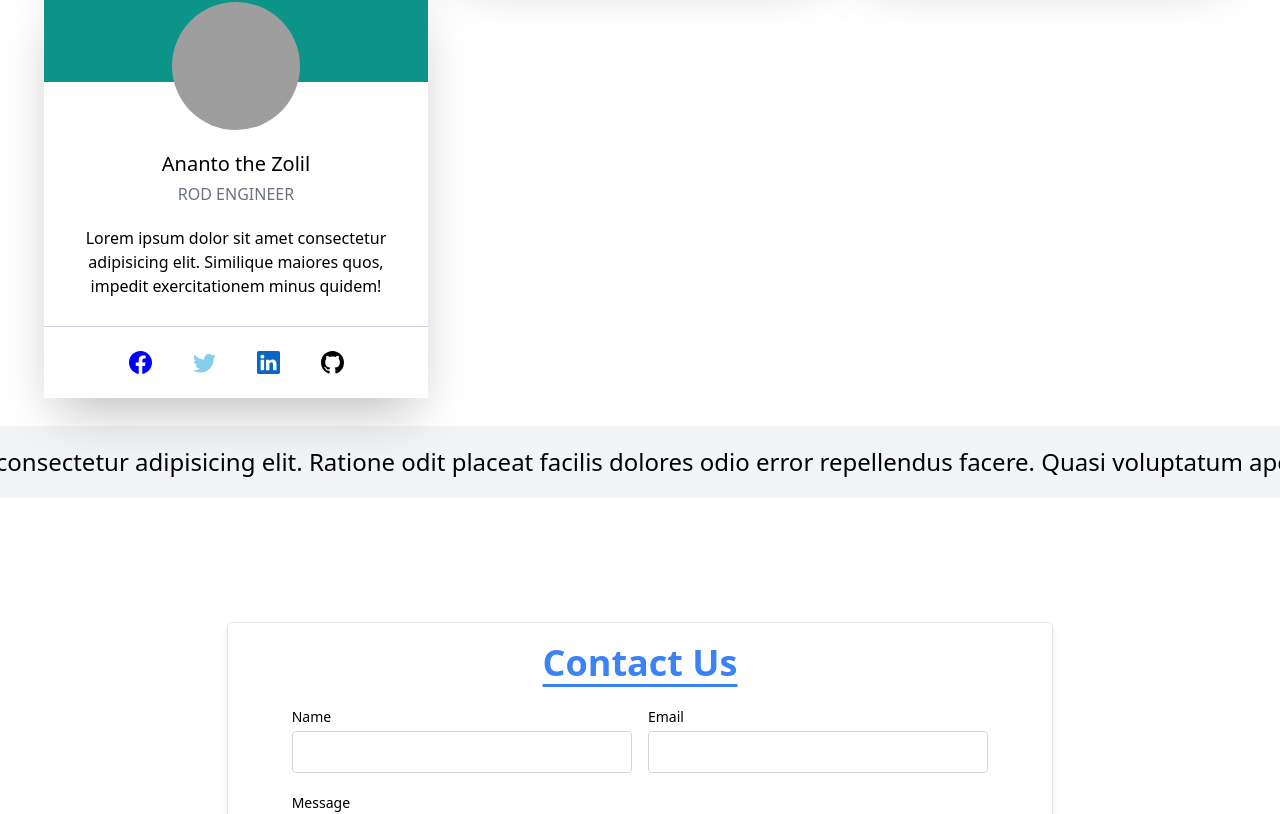
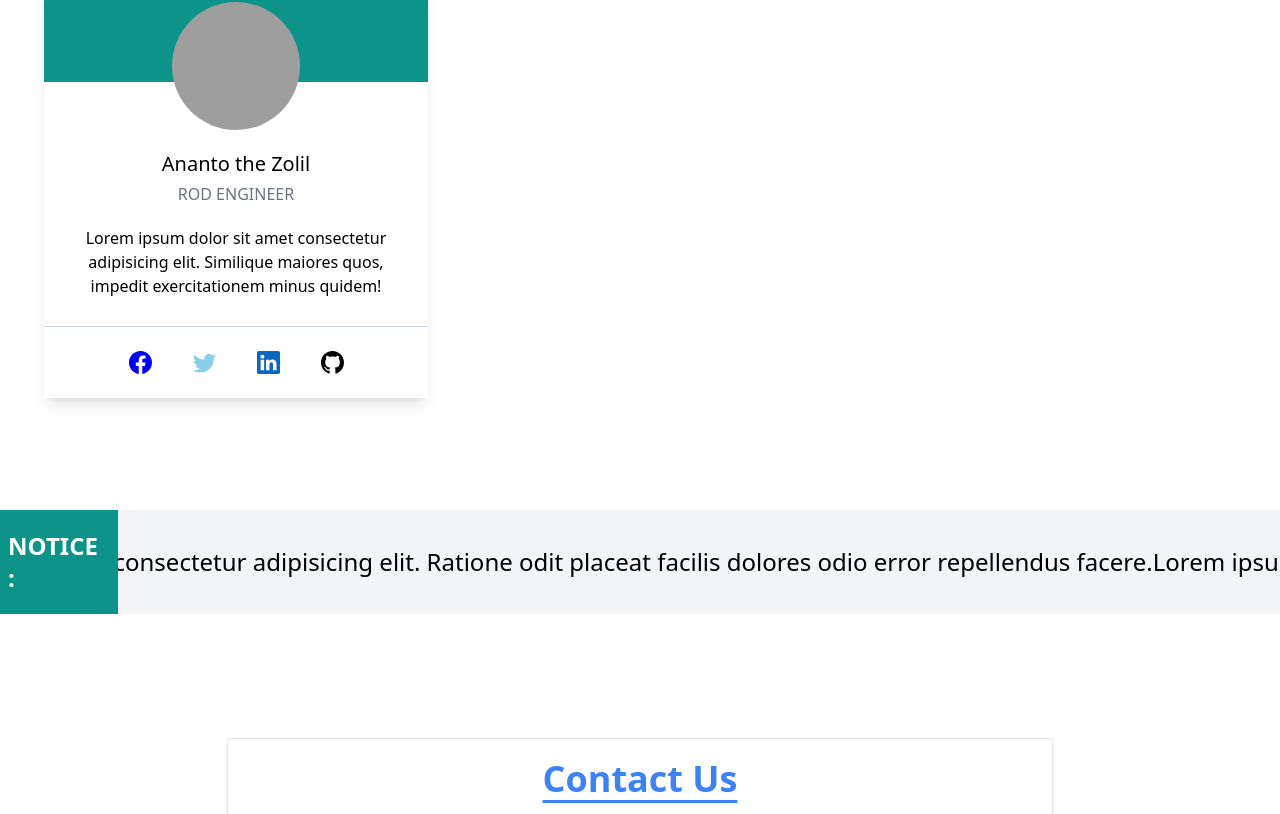
Before and after one commit to khanshorif331/neighbour-home, a React (Create React App) app: page / in a window 1280 px wide. Shown: the part 3166-3980 px from the top of the page. Built offline with nearby package versions, Linux system fonts and the light colour scheme; grey boxes are pictures that could not be loaded.

Commit message:
notice section updated

```diff
--- a/src/Pages/Homepage/Engineer/Engineer.js
+++ b/src/Pages/Homepage/Engineer/Engineer.js
@@ -5,7 +5,7 @@ const Engineer = ({ engineer }) => {
   const { picture, name, surname } = engineer;
   return (
     <div>
-      <div className=" m-auto  max-w-sm items-center justify-center overflow-hidden  shadow-2xl">
+      <div className=" m-auto  max-w-sm items-center justify-center overflow-hidden  shadow-lg">
         <div className="h-24 bg-[#0D9488]"></div>
         <div className="-mt-20 flex justify-center">
           <img className="w-32 h-32 rounded-full" alt="" src={picture} />
--- a/src/Pages/Homepage/Notice/Notice.js
+++ b/src/Pages/Homepage/Notice/Notice.js
@@ -3,17 +3,17 @@ import Marquee from "react-fast-marquee";
 
 const Notice = () => {
   return (
-    <div className="flex items-center justify-start my-7 bg-gray-100 py-5">
-      {/* <h2 className="uppercase text-2xl bg-green-600 p-2 text-white font-bold w-32">
+    <div className="flex items-center justify-start my-7 bg-gray-100 mt-28">
+      <h2 className="uppercase text-2xl bg-[#0D9488] px-2 py-5 text-white font-bold w-32">
         Notice :
-      </h2> */}
-      <Marquee className="" speed={50}>
-        <p className="text-2xl">
+      </h2>
+      <Marquee gradient={false} speed={50} gradientWidth={0}>
+        <p className="text-2xl ">
           {" "}
-          Lorem ipsum dolor sit amet consectetur adipisicing elit. Ratione odit
-          placeat facilis dolores odio error repellendus facere. Quasi
-          voluptatum aperiam voluptates minus accusantium veniam quia ipsum
-          consequatur, dignissimos veritatis doloribus?
+          <blockquote>
+            Lorem ipsum dolor sit amet consectetur adipisicing elit. Ratione
+            odit placeat facilis dolores odio error repellendus facere.
+          </blockquote>
         </p>
       </Marquee>
     </div>
```
